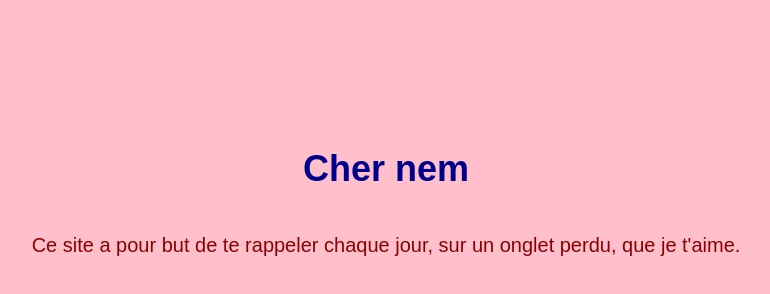
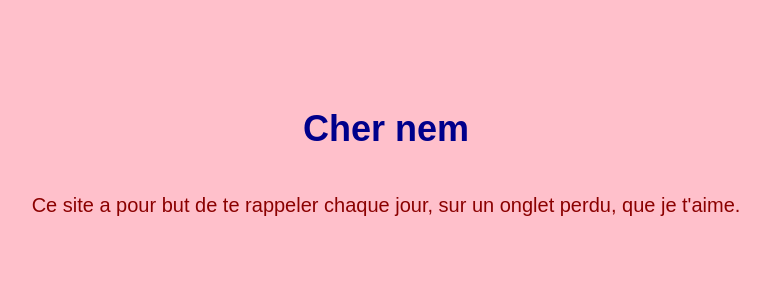
Before and after one commit to tomfqqo/Nem, a plain HTML site: page index.html in a window 1280 px wide. Shown: the whole page, without its empty margins (254-1024 px from the left). Drawn offline with Linux system fonts and the light colour scheme.

Commit message:
Update styles.css

```diff
--- a/styles.css
+++ b/styles.css
@@ -6,7 +6,7 @@ body {
     flex-direction: column;
     justify-content: center;
     align-items: center;
-    height: 50vh; /* Centre verticalement */
+    height: 40vh; /* Centre verticalement */
     margin: 0;
 }
 
```
